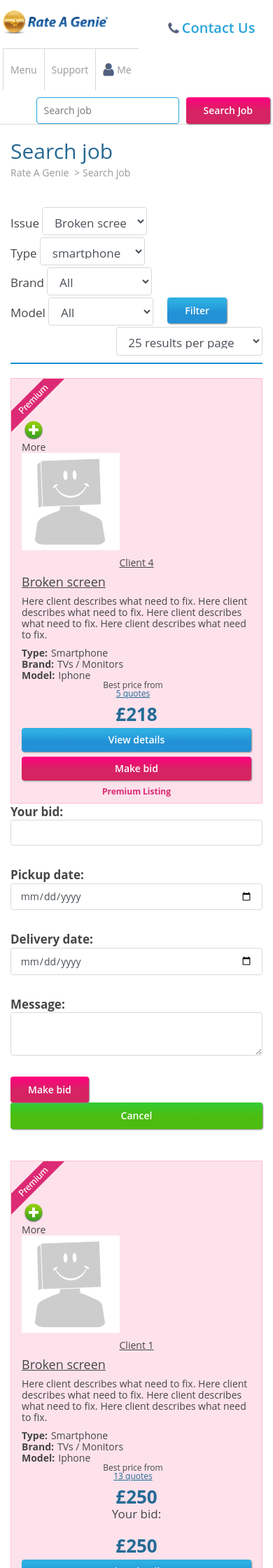
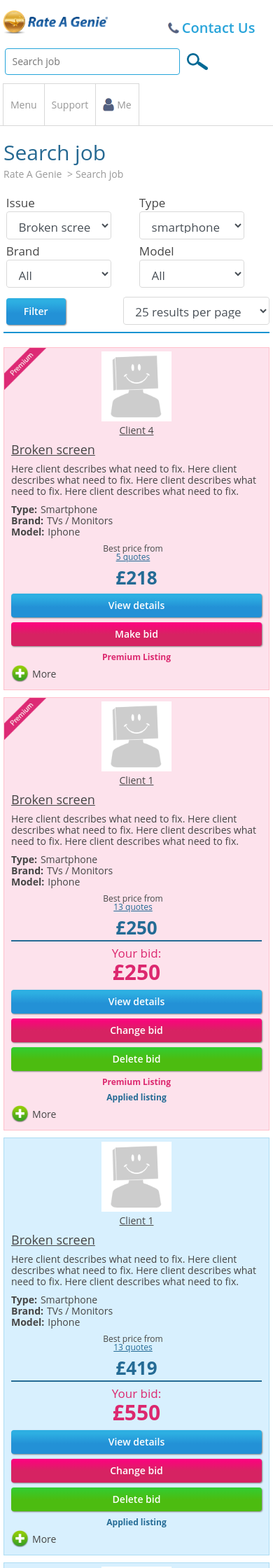
Before and after one commit to Svetlana712/rate-a-genie, a PHP site: page /findjob.php in a window 390 px wide. Shown: the top 2240 px of the page at 70% size. Run offline with PHP 8.4, Linux system fonts and the light colour scheme.

Commit message:
Add files via upload

```diff
--- a/rateagenie/sass/style2.css
+++ b/rateagenie/sass/style2.css
@@ -776,7 +776,7 @@ footer {
     max-height: 100%; }
   #dashboard .tab-item .img-container.acceptedvis .accepted {
     display: block; }
-#dashboard .tab-item.listing .col4 a {
+#dashboard .tab-item.listing .col4 .linkbtn {
   margin: 7px 0; }
 #dashboard .tab-item.listing .main-container {
   background: #d8f0fe;
@@ -1323,6 +1323,10 @@ footer {
 #dashboard .bids .grid-header-row .col6,
 #dashboard .bids .tab-item.listing .col6 {
   width: 10%; }
+#dashboard .searchbid {
+  display: table;
+  width: 100%;
+  clear: both; }
   #dashboard .searchbid .grid-header-row .col0,
   #dashboard .searchbid .tab-item.listing .col0 {
     width: 5%; }
@@ -1398,21 +1402,24 @@ footer {
     position: absolute;
     left: 0;
     top: 0;
-    background: url("../img/dashboard/premium-overlay.png") no-repeat 0;
+    background: url("../img/dashboard/premium-overlay.png") no-repeat 0 0/100% auto;
     width: 76px;
     height: 76px;
     max-width: 100%;
     max-height: 100%; }
 #dashboard.findjob .tab-item.listing .main-container,
-#dashboard.findjob .tab-item.listing .expanded-content {
+#dashboard.findjob .tab-item.listing .expanded-content,
+#dashboard.findjob .tab-item.listing .send-bid {
   background: #d8f0fe;
   border: 1px solid #ADDDF3; }
-#dashboard.findjob .tab-item.listing .expanded-content {
+#dashboard.findjob .tab-item.listing .expanded-content,
+#dashboard.findjob .tab-item.listing .send-bid {
   padding: 10px;
   display: none;
   margin-top: 10px; }
 #dashboard.findjob .tab-item.listing .img-container {
-  margin-bottom: 10px; }
+  margin-bottom: 10px;
+  text-align: center; }
 #dashboard.findjob .tab-item.listing .client-name {
   text-align: center;
   font-size: 14px;
@@ -1442,21 +1449,42 @@ footer {
     display: block;
     text-align: inherit;
     margin-top: 10px; }
+  #dashboard.findjob .tab-item.listing .col3 .applied-bid .quote {
+    color: #dc286f;
+    margin-top: 0;
+    font-size: 30px;
+    line-height: 30px; }
 #dashboard.findjob .tab-item.listing.primary .main-container .primary-mark {
   display: block; }
 #dashboard.findjob .tab-item.listing.primary .main-container,
-#dashboard.findjob .tab-item.listing.primary .expanded-content {
+#dashboard.findjob .tab-item.listing.primary .expanded-content,
+#dashboard.findjob .tab-item.listing.primary .send-bid {
   background: #FDE2EC;
   border: 1px solid #ffc0cb; }
 #dashboard.findjob .tab-item.listing.open .expanded-content {
   display: block; }
-#dashboard.findjob .premium-text {
-  color: #dc286f;
+#dashboard.findjob .tab-item.listing.bidding .send-bid {
+  display: block; }
+#dashboard.findjob .tab-item.listing.bidding .bidbtn {
+  display: none; }
+#dashboard.findjob .premium-text,
+#dashboard.findjob .applied-text {
   font-weight: bold;
   margin-top: 10px;
   font-size: 12px;
   line-height: 12px;
   text-align: center; }
+#dashboard.findjob .premium-text {
+  color: #dc286f; }
+#dashboard.findjob .applied-text {
+  color: #246b95; }
+#dashboard.findjob .applied-bid {
+  border-top: 2px solid #246b95;
+  padding-top: 5px;
+  margin-top: 5px;
+  color: #dc286f; }
+  #dashboard.findjob .applied-bid p {
+    margin-bottom: 0; }
 
 .search-expander {
   background: url("../img/dashboard/toggle.png") no-repeat 50% 0;
@@ -1488,7 +1516,30 @@ footer {
   #form-search-filter .form-inner > div {
     width: auto;
     float: left;
+    margin-right: 15px; }
+
+.send-bid-form .form-group {
+  padding-bottom: 20px;
+  display: block;
+  width: auto;
+  float: left;
   margin-right: 20px; }
+.send-bid-form .your-bid input {
+  width: 135px; }
+.send-bid-form .pdate input,
+.send-bid-form .ddate input {
+  width: auto; }
+.send-bid-form .mesbid,
+.send-bid-form .buttons {
+  width: 100%;
+  float: none;
+  clear: both; }
+
+.cancelbtn {
+  width: auto;
+  display: inline-block;
+  *display: inline;
+  float: right; }
 
 header.genie #main-menu {
   float: left; }
@@ -1738,10 +1789,20 @@ header #main-menu .pinkbtn {
       line-height: 22px; }
 
 /***************************Media************************* */
+@media (max-width: 1279px) {
+  #form-search-filter label {
+    display: block;
+    float: none;
+    margin-bottom: 0; }
+
+  .filter-submit-button,
+  #search-results_per_page {
+    margin-top: 24px; } }
 @media (max-width: 1199px) {
   .header-wrap,
   .footer-wrap,
-  .container {
+  .container,
+  container-fluid {
     width: 98%; }
 
   .contactTeam .callteam .phone {
@@ -1770,7 +1831,41 @@ header #main-menu .pinkbtn {
   .job .job-details {
     width: 65%; }
   .job .lowest_bid {
-    width: 34%; } }
+    width: 34%; }
+
+  #form-search-filter .form-inner > div.search-item {
+    margin: 0 1% 5px 1%;
+    width: 23%; }
+  #form-search-filter .filter-submit-button {
+    margin-left: 1%;
+    margin-top: 10px; }
+
+  #dashboard.findjob .tab-item.listing .main-container {
+    position: relative;
+    z-index: 0; }
+    #dashboard.findjob .tab-item.listing .main-container .primary-mark {
+      width: 60px;
+      height: 60px; }
+  #dashboard.findjob .tab-item.listing .col0.cols {
+    position: absolute;
+    bottom: 5px;
+    width: auto;
+    z-index: 100; }
+  #dashboard.findjob .tab-item.listing .col1 {
+    width: 15%; }
+  #dashboard.findjob .tab-item.listing .client-name {
+    margin-top: 5px;
+    padding-bottom: 20px; }
+
+  .search-expander {
+    margin-top: 0;
+    padding: 0 0 0 30px;
+    background-position: 0 0;
+    background-size: 25px auto;
+    line-height: 25px; }
+    .search-expander.search-expander-expanded {
+      background-position: 0 -47px;
+      background-size: 25px auto; } }
 @media (max-width: 991px) {
   #faqs .faq-search-form input[type="text"] {
     margin-left: 0;
@@ -1991,6 +2109,36 @@ header #main-menu .pinkbtn {
   .col-sm-11,
   .col-sm-12 {
     float: left; } }
+@media (max-width: 719px) {
+  header.genie .search-form {
+    margin-top: 15px; }
+    header.genie .search-form #form-row-query {
+      margin-right: 0; }
+    header.genie .search-form #headerjob-search {
+      background-color: #ffffff;
+      text-indent: -500px;
+      width: 30px;
+      height: 38px;
+      overflow: hidden;
+      background-image: url("../img/search.png");
+      background-repeat: no-repeat;
+      background-position: 50% 50%;
+      background-size: 30px auto;
+      border: none;
+      box-shadow: none; }
+      header.genie .search-form #headerjob-search:hover {
+        background-image: url("../img/search_hover.png"); } }
+@media (max-width: 639px) {
+  header.genie #main-menu li:last-child a {
+    border-right: 1px solid #d8d8d8; }
+
+  #form-search-filter .form-inner > div.search-item {
+    width: 30%; }
+  #form-search-filter .filter-submit-button {
+    margin-top: 25px; }
+
+  #search-results_per_page {
+    margin-top: -45px; } }
 @media (min-width: 576px) and (max-width: 767px) {
   .logo {
     float: none;
@@ -2112,6 +2260,8 @@ header #main-menu .pinkbtn {
   #dashboard .tab-item.listing .main-container .col3 .quote {
     font-size: 26px;
     line-height: 26px; }
+  #dashboard.findjob .tab-item.listing .main-container {
+    padding: 5px; }
 
   .mailbox .col2 {
     width: 40%; }
@@ -2217,7 +2367,44 @@ header #main-menu .pinkbtn {
       font-size: 12px;
       line-height: 12px;
       width: auto;
-      min-width: 82px; } }
+      min-width: 82px; }
+  #dashboard.findjob .tab-item.listing .img-container img {
+    max-height: 100px; }
+  #dashboard.findjob .tab-item.listing .client-name {
+    padding-bottom: 0; }
+  #dashboard.findjob .tab-item.listing .col0.cols {
+    bottom: 0; }
+  #dashboard.findjob .tab-item.listing .main-container {
+    padding-bottom: 30px; }
+    #dashboard.findjob .tab-item.listing .main-container .cols {
+      margin-bottom: 10px; }
+
+  header.genie .header-right {
+    position: relative;
+    padding-top: 50px; }
+  header.genie #main-menu {
+    float: none; }
+  header.genie .search-form {
+    margin: 0 0 0 2%;
+    position: absolute;
+    top: 0; }
+    header.genie .search-form #form-row-query input[type="text"] {
+      width: 250px; }
+
+  .container-fluid {
+    padding-left: 5px;
+    padding-right: 5px; }
+
+  #form-search-filter .form-inner > div.search-item {
+    width: 48%; }
+  #form-search-filter .filter-submit-button {
+    margin-top: 10px; }
+
+  #search-results_per_page {
+    margin-top: -40px; }
+
+  #breadcrumb {
+    margin: 0; } }
 @media (max-width: 479px) {
   .page_title h1 {
     font-size: 30px;
--- a/rateagenie/sass/style2.sass
+++ b/rateagenie/sass/style2.sass
@@ -875,7 +875,7 @@ footer
 
     &.listing
       .col4
-        a
+        .linkbtn
           margin: 7px 0
 
       .main-container
@@ -1461,6 +1461,10 @@ footer
         width: 10%
 
   .searchbid
+    display: table
+    width: 100%
+    clear: both
+
     .grid-header-row,
     .tab-item.listing
       .col0
@@ -1542,24 +1546,27 @@ footer
         position: absolute
         left: 0
         top: 0
-        background: url("../img/dashboard/premium-overlay.png") no-repeat 0
+        background: url("../img/dashboard/premium-overlay.png") no-repeat 0 0 / 100% auto
         width: 76px
         height: 76px
         max-width: 100%
         max-height: 100%
 
     .main-container,
-    .expanded-content
+    .expanded-content,
+    .send-bid
       background: #d8f0fe
       border: 1px solid #ADDDF3
 
-    .expanded-content
+    .expanded-content,
+    .send-bid
       padding: 10px
       display: none
       margin-top: 10px
 
     .img-container
         margin-bottom: 10px
+        text-align: center
 
     .client-name
       text-align: center
@@ -1594,6 +1601,12 @@ footer
         text-align: inherit
         margin-top: 10px
 
+      .applied-bid
+        .quote
+          color: #dc286f
+          margin-top: 0
+          font-size: 30px
+          line-height: 30px
 
 
     &.primary
@@ -1602,21 +1615,41 @@ footer
           display: block
 
       .main-container,
-      .expanded-content
+      .expanded-content,
+      .send-bid
         background: #FDE2EC
         border: 1px solid #ffc0cb
 
     &.open
       .expanded-content
         display: block
-
-  .premium-text
-    color: #dc286f
+    &.bidding
+      .send-bid
+        display: block
+      .bidbtn
+        display: none
+
+  .premium-text,
+  .applied-text
     font-weight: bold
     margin-top: 10px
     font-size: 12px
     line-height: 12px
     text-align: center
+  .premium-text
+    color: #dc286f
+
+  .applied-text
+    color: #246b95
+
+  .applied-bid
+    border-top: 2px solid #246b95
+    padding-top: 5px
+    margin-top: 5px
+    color: #dc286f
+    p
+      margin-bottom: 0
+
 
 .search-expander
   background: url("../img/dashboard/toggle.png") no-repeat 50% 0
@@ -1649,7 +1682,37 @@ footer
   .form-inner > div
     width: auto
     float: left
+    margin-right: 15px
+
+.send-bid-form
+  .form-group
+    padding-bottom: 20px
+    display: block
+    width: auto
+    float: left
     margin-right: 20px
+
+  .your-bid
+    input
+      width: 135px
+
+  .pdate,
+  .ddate
+    input
+      width: auto
+
+  .mesbid,
+  .buttons
+    width: 100%
+    float: none
+    clear: both
+
+
+.cancelbtn
+  width: auto
+  display: inline-block
+  *display: inline
+  float: right
 
 
 
@@ -1959,10 +2022,24 @@ header
 
 
 /***************************Media**************************/
+@media (max-width: 1279px)
+  #form-search-filter
+    label
+      display: block
+      float: none
+      margin-bottom: 0
+
+  .filter-submit-button,
+  #search-results_per_page
+    margin-top: 24px
+
+
+
 @media (max-width: 1199px)
   .header-wrap,
   .footer-wrap,
-  .container
+  .container,
+  container-fluid
     width: 98%
 
   .contactTeam
@@ -2007,6 +2084,47 @@ header
     .lowest_bid
       width: 34%
 
+  #form-search-filter
+    .form-inner > div.search-item
+      margin: 0 1% 5px 1%
+      width: 23%
+
+    .filter-submit-button
+      margin-left: 1%
+      margin-top: 10px
+
+  #dashboard
+    &.findjob
+      .tab-item.listing
+        .main-container
+          position: relative
+          z-index: 0
+
+          .primary-mark
+            width: 60px
+            height: 60px
+
+        .col0.cols
+          position: absolute
+          bottom: 5px
+          width: auto
+          z-index: 100
+        .col1
+          width: 15%
+
+        .client-name
+          margin-top: 5px
+          padding-bottom: 20px
+
+  .search-expander
+    margin-top: 0
+    padding: 0 0 0 30px
+    background-position: 0 0
+    background-size: 25px auto
+    line-height: 25px
+    &.search-expander-expanded
+      background-position: 0 -47px
+      background-size: 25px auto
 
 @media (max-width: 991px)
   #faqs
@@ -2295,6 +2452,51 @@ header
   .col-sm-12
     float: left
 
+@media (max-width: 719px)
+  header
+    &.genie
+      .search-form
+        margin-top: 15px
+        #form-row-query
+          margin-right: 0
+
+        #headerjob-search
+          background-color: #ffffff
+          text-indent: -500px
+          width: 30px
+          height: 38px
+          overflow: hidden
+          background-image: url("../img/search.png")
+          background-repeat: no-repeat
+          background-position: 50% 50%
+          background-size: 30px auto
+          border: none
+          box-shadow: none
+          &:hover
+            background-image: url("../img/search_hover.png")
+
+
+
+
+@media (max-width: 639px)
+  header
+    &.genie
+      #main-menu
+        li:last-child
+          a
+            border-right: 1px solid #d8d8d8
+
+  #form-search-filter
+    .form-inner > div.search-item
+      width: 30%
+
+    .filter-submit-button
+      margin-top: 25px
+
+  #search-results_per_page
+    margin-top: -45px
+
+
 @media (min-width: 576px) and (max-width: 767px)
   .logo
     float: none
@@ -2477,6 +2679,13 @@ header
             .quote
               font-size: 26px
               line-height: 26px
+
+    &.findjob
+      .tab-item.listing
+          .main-container
+            padding: 5px
+
+
 
   .mailbox
     .col2
@@ -2610,6 +2819,59 @@ header
               width: auto
               min-width: 82px
 
+    &.findjob
+      .tab-item.listing
+        .img-container
+          img
+            max-height: 100px
+        .client-name
+          padding-bottom: 0
+        .col0.cols
+          bottom: 0
+
+        .main-container
+          padding-bottom: 30px
+          .cols
+            margin-bottom: 10px
+
+  header
+    &.genie
+      .header-right
+        position: relative
+        padding-top: 50px
+
+      #main-menu
+        float: none
+
+      .search-form
+        margin: 0 0 0 2%
+        position: absolute
+        top: 0
+        #form-row-query
+          input[type="text"]
+            width: 250px
+
+  .container-fluid
+    padding-left: 5px
+    padding-right: 5px
+
+  #form-search-filter
+    .form-inner > div.search-item
+      width: 48%
+
+    .filter-submit-button
+      margin-top: 10px
+
+  #search-results_per_page
+    margin-top: -40px
+
+  #breadcrumb
+    margin: 0
+
+
+
+
+
 
 @media (max-width: 479px)
   .page_title
```
Also changed, not shown: other parts of rateagenie/sass/style2.css (+29 -6 lines), other parts of rateagenie/sass/style2.sass (+48 -9 lines), 1 other file. Lines whose indentation alone changed are shown as unchanged.
